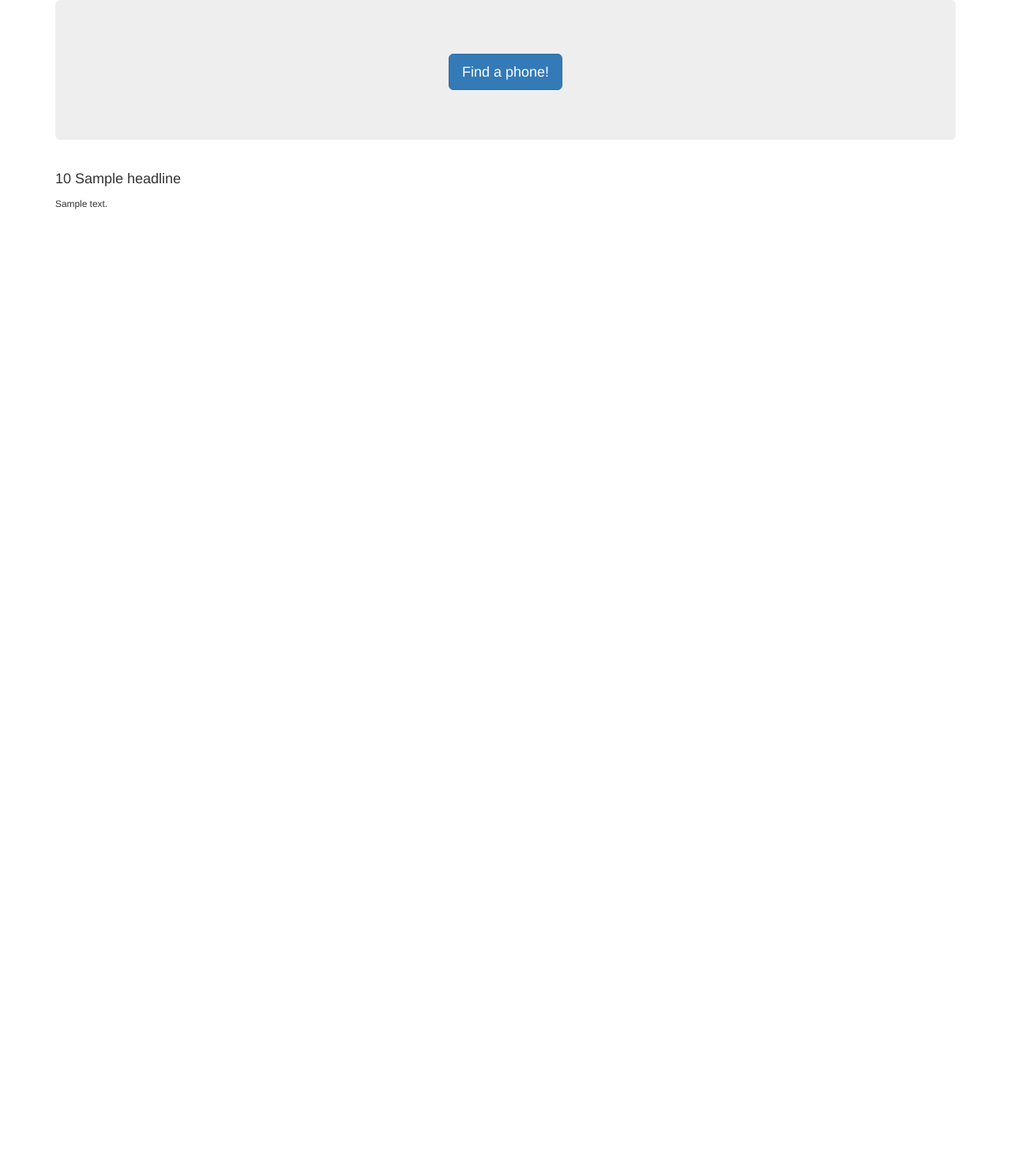
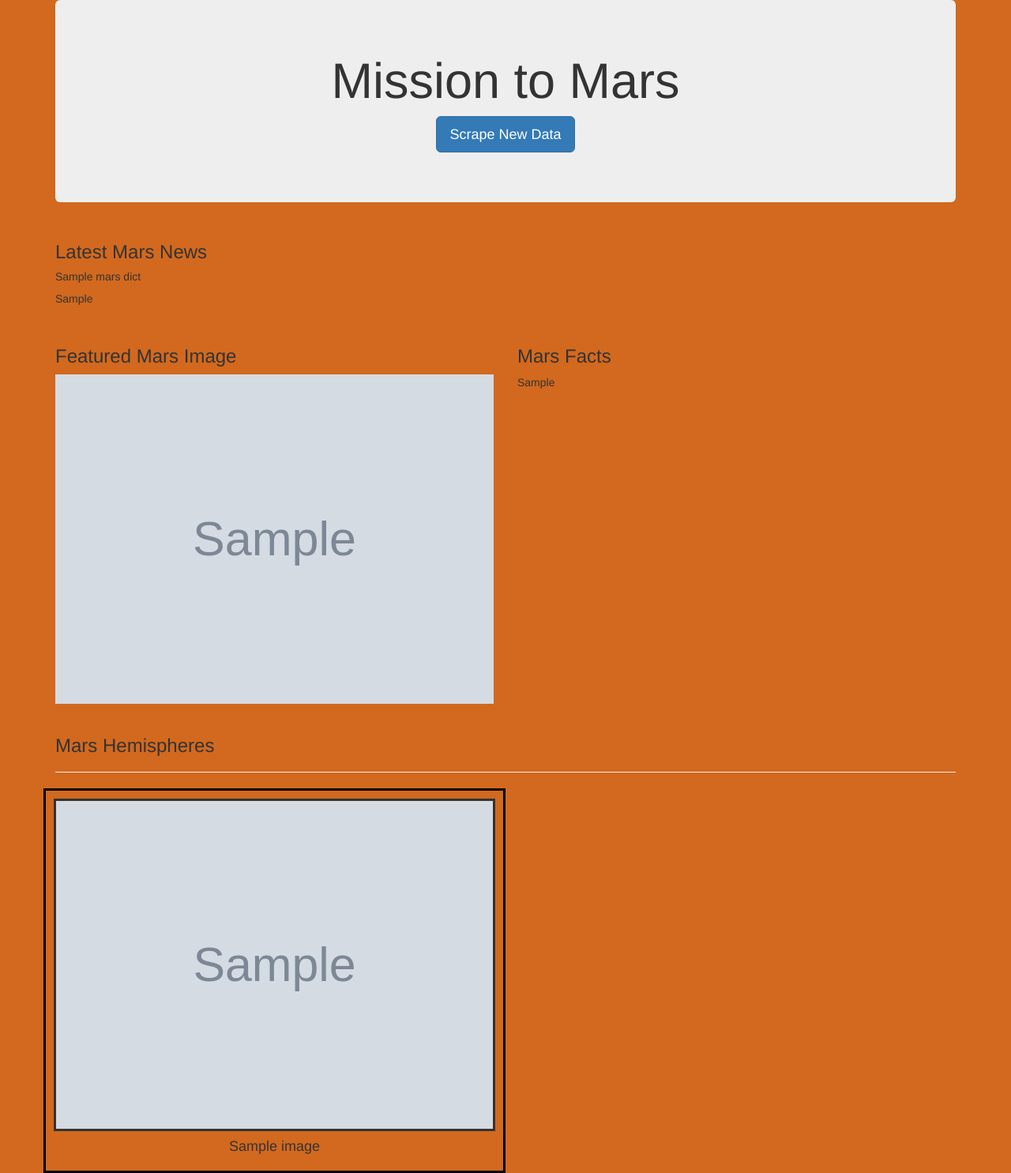
Before and after one commit to jzhao0626/HW10_Web_Scraping_Challenge, a Flask app: page / in a window 1280 px wide. Shown: the whole page at 79% size. Before the commit the page ends 265 px from the top, so only its background shows below. Run offline with Flask 2, Linux system fonts and the light colour scheme; grey boxes marked "Sample" are stand-in pictures; a database or web service that is not in the repository returns one stand-in record (values such as "Sample title"); some libraries are stand-ins or nearby versions.

Commit message:
Almost done

```diff
--- a/Missions_to_Mars/app.py
+++ b/Missions_to_Mars/app.py
@@ -12,15 +12,15 @@ mongo = PyMongo(app)
 
 @app.route("/")
 def index():
-    listings = mongo.db.listings.find_one()
-    return render_template("index.html", listings=listings)
+    mars_dict = mongo.db.mars_dict.find_one()
+    return render_template("index.html", mars_dict=mars_dict)
 
 
 @app.route("/scrape")
 def scraper():
-    listings = mongo.db.listings
-    listings_data = scrape_mars.scrape()
-    listings.update({}, listings_data, upsert=True)
+    mars_dict = mongo.db.mars_dict
+    mars_data = scrape_mars.scrape()
+    mars_dict.update({}, mars_data, upsert=True)
     return redirect("/", code=302)
 
 
--- a/Missions_to_Mars/templates/index.html
+++ b/Missions_to_Mars/templates/index.html
@@ -5,27 +5,71 @@
   <meta charset="UTF-8">
   <meta name="viewport" content="width=device-width, initial-scale=1.0">
   <meta http-equiv="X-UA-Compatible" content="ie=edge">
-  <title>Find a Phone</title>
+  <title>Mission to Mars</title>
   <link rel="stylesheet" href="https://maxcdn.bootstrapcdn.com/bootstrap/3.3.7/css/bootstrap.min.css">
+  <link rel="stylesheet" href="styles.css">
 </head>
 
-<body>
+<body style="padding: auto">
     <div class="container">
 
         <div class="jumbotron text-center">
-      <h1></h1>
-      <p><a class="btn btn-primary btn-lg" href="/scrape" role="button">Find a phone!</a></p>
+            <h1>Mission to Mars</h1>
+            <p><a class="btn btn-primary btn-lg" href="/scrape" role="button">Scrape New Data</a></p>
         </div>
 
-    <!-- Phone Listings -->
-    <div class="row" id="craiglist-listings">
+        <div class="row" content="Latest_Mars_News">
+
             <div class="col-md-12">
-        <h4 class="heading">{{listings.price}} {{listings.headline}}</h4>
-        <small>{{listings.reviews}}</small>
-      </div>
+                <h3 class="heading">Latest Mars News</h3>
+                <h5>{{ mars_dict.news_title }}</h5>
+                <p>{{ mars_dict.news_paragraph }}</p>
             </div>
 
         </div>
+
+        <br>
+
+        <div class="row" content="Feature_Image_And_Mars_Facts">
+
+            <div class="col-md-6">
+                <h3 class="heading">Featured Mars Image</h3>
+                <img src={{ mars_dict.featured_image_url }} alt="Featured_Image" width=100%>
+            </div>
+
+            <!-- <div class="col-md-1"></div> -->
+
+            <div class="col-md-6">
+                <h3 class="heading">Mars Facts</h3>
+                {{ mars_dict.table_html|safe }}
+            </div>
+
+        </div>
+
+        <br>
+
+        <div class="row">
+
+            <div class="col-md-12">
+                <h3>Mars Hemispheres</h3>
+                <hr>
+            </div>
+
+            {% for image in mars_dict.image_urls %}
+
+                <div class="col-md-6 Mars_Hemispheres">
+
+                    <image src={{ image.img_url }} width=100% class="Mars_Hemispheres_Image" style="border:3px;
+                    border-style:solid">
+                    <h4 style="text-align: center">{{ image.title }}</h4>
+                </div>
+
+            {% endfor %}
+
+        </div>
+
+    </div>
+
 </body>
 
 </html>
--- /dev/null
+++ b/Missions_to_Mars/templates/styles.css
@@ -0,0 +1,11 @@
+.Mars_Hemispheres {
+    border: 3px;
+    border-style:solid;
+    border-color: black;
+    padding: 10px;
+}
+
+body {
+    padding: auto;
+    background:chocolate;
+}
```
Also changed, not shown: Missions_to_Mars/scrape_mars.py (+10 -3 lines), Missions_to_Mars/testing.html (added, +78 -0 lines), Missions_to_Mars/testing.py (+1 -6 lines), Images/final_app_part1.png (added), Images/final_app_part2.png (added), Images/mission_to_mars.png (added). Lines whose indentation alone changed are shown as unchanged.
